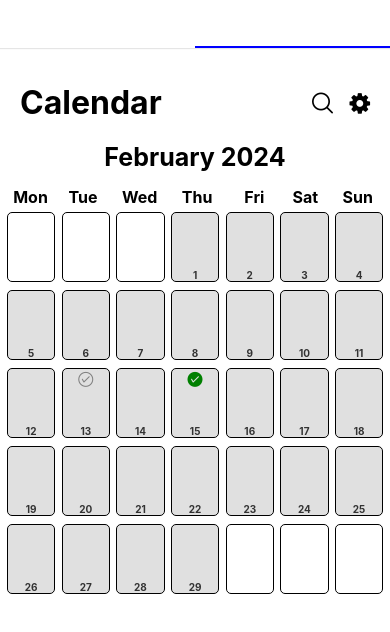
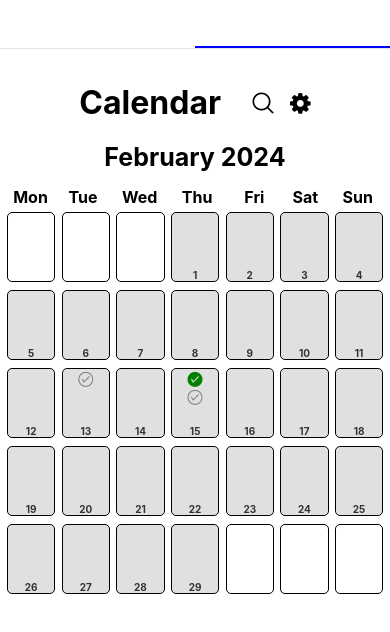
Before and after one commit to BooValooo/To-do-app, a React Native app in the folder EaseTask/: screen /Calendar in a window 390 px wide. Shown: the top 632 px of the page. Built offline with nearby package versions, Linux system fonts and the light colour scheme; what native-base would draw is missing.

Commit message:
Taskbox can be checked from calendar view

```diff
--- a/EaseTask/src/Components/CalendarMonth.tsx
+++ b/EaseTask/src/Components/CalendarMonth.tsx
@@ -1,4 +1,4 @@
-import React, { useState } from 'react';
+import React from 'react';
 import { View, StyleSheet } from 'react-native';
 import CalendarWeek from './CalendarWeek';
 import WeekDaysBar from './WeekDaysBar';
--- a/EaseTask/src/Views/Calendar.tsx
+++ b/EaseTask/src/Views/Calendar.tsx
@@ -1,5 +1,5 @@
 import React, {useState, useEffect} from 'react';
-import { View, StyleSheet } from 'react-native';
+import { ScrollView, StyleSheet } from 'react-native';
 import Headbar from '../Components/Headbar';
 import CalendarMonth from '../Components/CalendarMonth';
 import TaskBox from '../Components/TaskBox';
@@ -8,6 +8,11 @@ import Task from '../Utils/task';
 const Calendar = () => {
   const [selectedDay, setSelectedDay] = useState(null);
   const [tasksForSelectedDay, setTasksForSelectedDay] = useState([]);
+  const [isExtended, setIsExtended] = useState(false);
+
+  const handleToggleExtended = () => { //extended view of the calendar (swipe down)
+    setIsExtended(!isExtended);
+  };
 
   const handleSelectDay = (day) => {
     setSelectedDay(day);
@@ -22,6 +27,41 @@ const Calendar = () => {
     // Handle the press event for the second icon
     console.log('Icon 2 pressed');
   };
+
+  const handleMenuPress = (taskId) => {
+    console.log(`Task ${taskId} menu pressed`);
+  };
+
+  const handleCheckPress = (task) => {
+    console.log(`Task ${task.id} checkbox pressed`);
+    if (task.location !== undefined) {
+      setNote(prevTasks => {
+        const updatedTasks = prevTasks.map(prevTask => {
+          if (prevTask.id === task.id) {
+            return {
+              ...prevTask,
+              isChecked: !prevTask.isChecked
+            };
+          }
+          return prevTask;
+        });
+        return updatedTasks;
+      })
+    } else {
+    setTasks(prevTasks => {
+      const updatedTasks = prevTasks.map(prevTask => {
+        if (prevTask.id === task.id) {
+          return {
+            ...prevTask,
+            isChecked: !prevTask.isChecked
+          };
+        }
+        return prevTask;
+      });
+      return updatedTasks;
+    });}
+  };
+
   const currentDate = new Date();
   const year = currentDate.getFullYear();
   const month = currentDate.getMonth()+1;
@@ -51,7 +91,21 @@ const Calendar = () => {
     isChecked: true,
   };
 
-  const tasks = [task, task2]
+  const task3: Task = {
+    id: 3,
+    name: 'Example Task',
+    priority: "priority 3",
+    year: 2024,
+    month: 2,
+    day: 15,
+    time: "08:30 PM",
+    isChecked: false,
+  };
+
+  const [tasks, setTasks] = useState([task, task2, task3]);
+  const [Notes, setNote] = useState([
+    { id: 1, name: 'Note 1', priority: ' 3', time: '08:30 PM', isChecked: false, location: 'Stockholm' },
+  ]);
 
 
   useEffect(() => {
@@ -64,31 +118,43 @@ const Calendar = () => {
     });
     console.log('Filtered tasks:', filteredTasks);
     setTasksForSelectedDay(filteredTasks);
-  }, [selectedDay]); // Only re-run the effect when selectedDay changes
+  }, [selectedDay, tasks]); // Only re-run the effect when selectedDay changes
 
 
 
 
   return (
-    <View style={styles.container}>
+      <ScrollView
+        style={styles.scrollView}
+        contentContainerStyle={isExtended ? styles.scrollViewContentExtended : styles.scrollViewContent}
+      >
         <Headbar showSearchIcon={showSearchIcon} headbarText={headbarText} onSearchPress={handleIcon1Press} onOptionsPress={handleIcon2Press} />
-      <CalendarMonth year={year} month={month} extended={false} tasks={tasks} selectedDay={selectedDay} handleSelectDay={handleSelectDay}/>
+        <CalendarMonth year={year} month={month} extended={isExtended} tasks={tasks} selectedDay={selectedDay} handleSelectDay={handleSelectDay}/>
         {tasksForSelectedDay.map(task => (
           <TaskBox
             key={task.id}
             task={task}
-          onCheckPress={() => null}
-          onMenuPress={() => null}
+            onCheckPress={() => handleCheckPress(task)}
+            onMenuPress={() => handleMenuPress(task.id)}
           />
         ))}
-    </View>
+      </ScrollView>
   );
 };
 
 const styles = StyleSheet.create({
-  container: {
+  scrollView: {
     flex: 1,
     backgroundColor: '#fff',
+  },
+  scrollViewContent: {
+    flexGrow: 1,
+    alignItems: 'center',
+  },
+  scrollViewContentExtended: {
+    flexGrow: 1,
+    alignItems: 'center',
+    paddingTop: 100, // Adjust as needed for your extended view
   },
 });
 
```
Also changed, not shown: 1 other file (tests, documents, lock files or other folders). Lines whose indentation alone changed are shown as unchanged.
